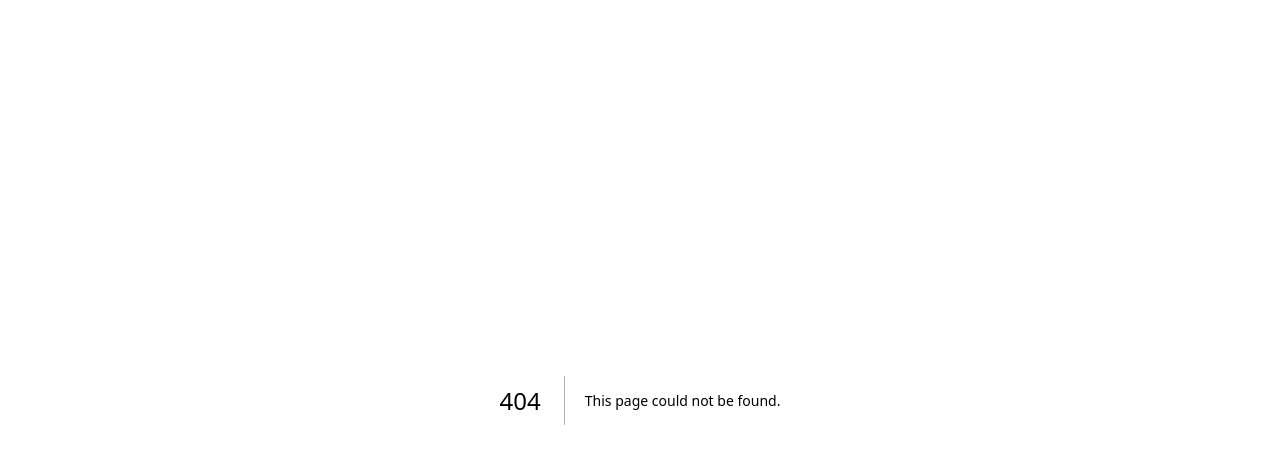
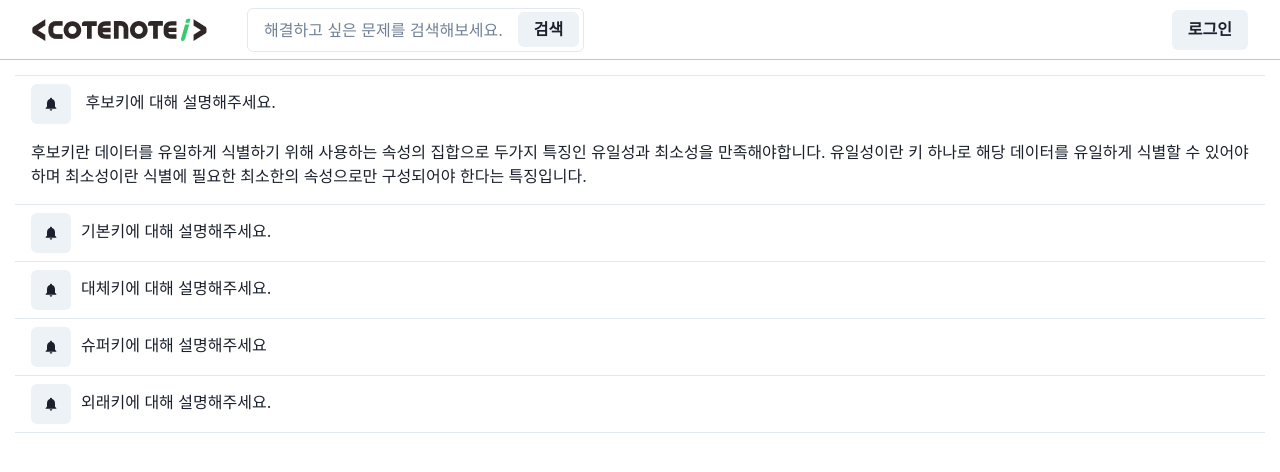
Before and after one commit to helloyukyung/cotenote-web, a Next.js app: page /speech in a window 1280 px wide. Before the commit this address had no page. Shown: the top 472 px of the page. Built offline with nearby package versions, Linux system fonts and the light colour scheme; a web font is replaced by a local one.

Commit message:
feat : speech page

```diff
--- /dev/null
+++ b/src/components/speech/SpeechAccordion.tsx
@@ -0,0 +1,59 @@
+// "use client";
+
+import React, { useEffect } from "react";
+import {
+  Accordion,
+  AccordionButton,
+  AccordionItem,
+  AccordionPanel,
+  Box,
+  IconButton,
+} from "@chakra-ui/react";
+import { getSpeech } from "@/utils/getSpeech";
+import { BellIcon } from "@chakra-ui/icons";
+import { database } from "@/constants/speech";
+
+interface Data {
+  title: string;
+  content: string;
+}
+function SpeechAccordion() {
+  const handleClickTTSButton =
+    (e: React.MouseEvent<HTMLButtonElement>) => (title: string) => {
+      e.stopPropagation();
+      getSpeech(title);
+    };
+
+  useEffect(() => {
+    window.speechSynthesis.getVoices();
+  }, []);
+
+  return (
+    <div>
+      <Accordion defaultIndex={[0]} allowMultiple>
+        {database.map((item: Data) => (
+          <AccordionItem key={item.title}>
+            <h2>
+              <AccordionButton as="div" cursor="pointer">
+                <Box as="div" flex="1" textAlign="left">
+                  <IconButton
+                    onClick={(e) => handleClickTTSButton(e)(item.title)}
+                    aria-label="title a"
+                    icon={<BellIcon />}
+                    w="40px"
+                    h="40px"
+                    mr="10px"
+                  />
+                  {item.title}
+                </Box>
+              </AccordionButton>
+            </h2>
+            <AccordionPanel pb={4}>{item.content}</AccordionPanel>
+          </AccordionItem>
+        ))}
+      </Accordion>
+    </div>
+  );
+}
+
+export default SpeechAccordion;
--- /dev/null
+++ b/src/components/speech/index.tsx
@@ -0,0 +1 @@
+export { default as SpeechAccordion } from "./SpeechAccordion";
--- /dev/null
+++ b/src/constants/speech.ts
@@ -0,0 +1,26 @@
+export const database = [
+  {
+    title: " 후보키에 대해 설명해주세요.",
+    content: `후보키란 데이터를 유일하게 식별하기 위해 사용하는 속성의 집합으로 두가지 특징인
+    유일성과 최소성을 만족해야합니다.
+    유일성이란 키 하나로 해당 데이터를 유일하게 식별할 수 있어야하며
+    최소성이란 식별에 필요한 최소한의 속성으로만 구성되어야 한다는 특징입니다.
+  `,
+  },
+  {
+    title: "기본키에 대해 설명해주세요.",
+    content: `기본키란 후보키 중에서 선택한 메인 키이며 Null값을 가질 수 없고 Unique하다는 특징이 있습니다.`,
+  },
+  {
+    title: "대체키에 대해 설명해주세요.",
+    content: `후보키 중 기본키를 제외한 나머지 키를 의미합니다.`,
+  },
+  {
+    title: "슈퍼키에 대해 설명해주세요",
+    content: `후보키중에서 유일성은 만족하지만 최소성을 만족하지 못하는 키를 의미합니다.`,
+  },
+  {
+    title: "외래키에 대해 설명해주세요.",
+    content: ` 다른 테이블의 기본키를 참조하는 속성의 집합을 의미합니다.`,
+  },
+];
--- /dev/null
+++ b/src/pages/speech/index.tsx
@@ -0,0 +1,18 @@
+import { SpeechAccordion } from "@/components/speech";
+import { Layout } from "@/layouts";
+import { Box } from "@chakra-ui/layout";
+import React, { ReactElement } from "react";
+
+function ReadPage() {
+  return (
+    <Box as="div" p="15px">
+      <SpeechAccordion />
+    </Box>
+  );
+}
+
+export default ReadPage;
+
+ReadPage.getLayout = function getLayout(page: ReactElement) {
+  return <Layout>{page}</Layout>;
+};
--- /dev/null
+++ b/src/utils/getSpeech.js
@@ -0,0 +1,34 @@
+export const getSpeech = (text) => {
+  let voices = [];
+
+  const setVoiceList = () => {
+    voices = window.speechSynthesis.getVoices();
+  };
+
+  setVoiceList();
+
+  if (window.speechSynthesis.onvoiceschanged !== undefined) {
+    window.speechSynthesis.onvoiceschanged = setVoiceList;
+  }
+
+  const speech = (txt) => {
+    const lang = "ko-KR";
+    const utterThis = new SpeechSynthesisUtterance(txt);
+
+    utterThis.lang = lang;
+
+    const korVoice = voices.find(
+      (elem) => elem.lang === lang || elem.lang === lang.replace("-", "_"),
+    );
+
+    if (korVoice) {
+      utterThis.voice = korVoice;
+    } else {
+      return;
+    }
+
+    window.speechSynthesis.speak(utterThis);
+  };
+
+  speech(text);
+};
```
